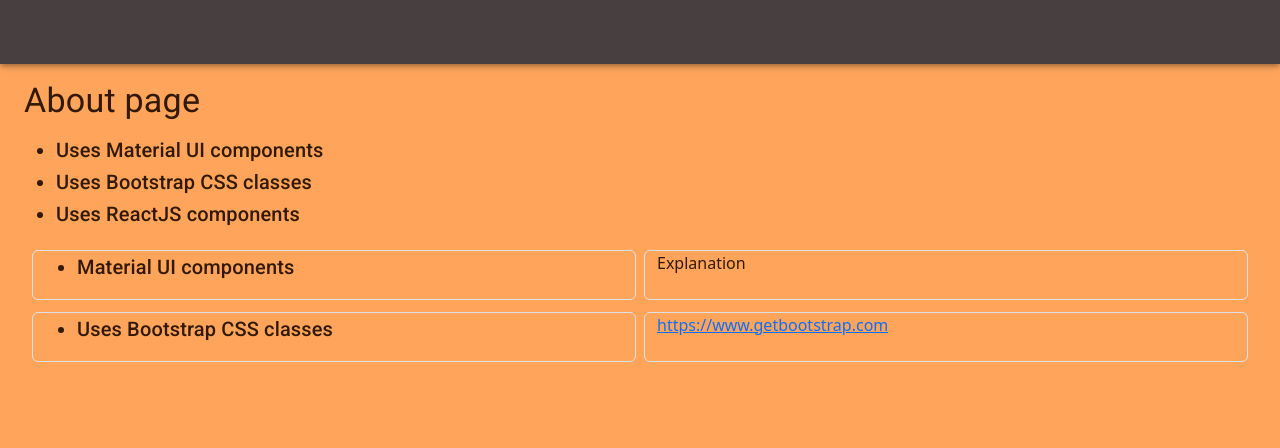
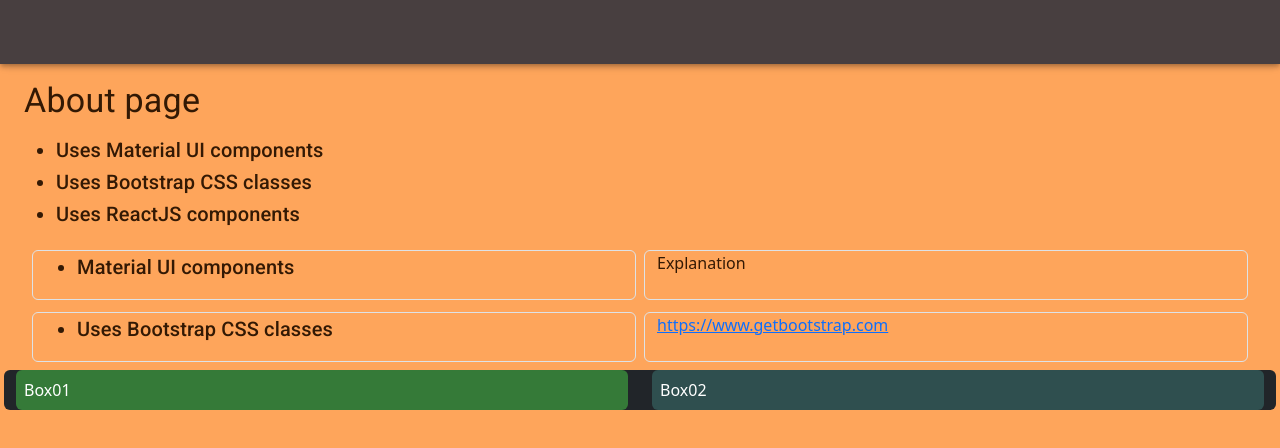
Before and after one commit to arother65/material-tut, a React (Create React App) app: page /about in a window 1280 px wide. Shown: the top 448 px of the page. Built offline with nearby package versions, Linux system fonts and the light colour scheme; some icons are missing.

Commit message:
...more work on the footer component.

```diff
--- a/src/App.jsx
+++ b/src/App.jsx
@@ -47,6 +47,8 @@ export default function AppRouter(props) {
       },
       success: {
         main: '#0ea30eff',
+        light: '#6fbf73',
+        dark: '#357a38',
       },
       warning: {
         main: '#ff9900',
@@ -56,6 +58,7 @@ export default function AppRouter(props) {
       },
       background: {
         main: '#88090982',
+        light: ''
       },
       contrastThreshold: 3,
       tonalOffset: 0.5,
@@ -72,7 +75,7 @@ export default function AppRouter(props) {
 
   //
   /*   useEffect(() => {
-      // get the actual them from INDEX.HTML
+      // get the actual theme from INDEX.HTML
       // const actTheme = getActTheme()
       setActTheme(theme)
     }, [theme])  // useEffect() */
--- a/src/components/AppBarTop.jsx
+++ b/src/components/AppBarTop.jsx
@@ -117,7 +117,6 @@ export default function AppBarTop(theme) {
                </Backdrop>
             </Menu>
 
-
             {/* <AlertDialogSlide openState={openState} setopenState= {setopenState}/> */}
             <AlertDialogSlide theme={theme}
                openState={openState}
--- /dev/null
+++ b/src/components/Footer.jsx
@@ -0,0 +1,50 @@
+/**
+*   Stand: 08.01.2025
+*   Theming and colors: https://mui.com/material-ui/customization/default-theme/?expand-path=$.palette
+*/
+
+// import React, { useState, useEffect } from 'react'  // Standard use-hooks
+import { lighten, ThemeProvider } from '@mui/material/styles'
+import { Box } from "@mui/material"
+
+// Texts from /src/i18n
+// import deTexts from '../i18n/i18n-de.json'
+
+//
+export default function Footer({ props, theme }) {
+
+   // console.log( {...theme } ) // puts out the whole object
+   // get the current windows sizes:
+   // console.log('outerWidth:', window.outerWidth, 'outerHeight:', window.outerHeight)
+   // console.log('Theme: ', theme, 'Props: ', props)
+
+   //
+   return (
+      <ThemeProvider theme={theme}>
+         <main>
+            <div className='row m-1 bg-dark rounded'>
+               <div className='col'>
+                  <Box className='rounded'
+                     orientation='col'
+                     // sx={{ backgroundColor: theme.palette.primary.main, color: 'lightgrey', position: 'relative' }}>
+                     sx={{ p: 1,
+                        backgroundColor: theme.palette.success.dark,
+                        // color: theme.palette.success.light,
+                        color: 'white',
+                        position: 'relative'
+                        }}>
+                     Box01
+                  </Box>
+               </div>
+               <div className='col'>
+                  <Box className='rounded'
+                     orientation='col'
+                     sx={{ p: 1, backgroundColor: 'darkslategrey', color: 'white', position: 'relative' }}>
+                     Box02
+                  </Box>
+               </div>
+            </div>
+         </main>
+      </ThemeProvider >
+   )  // return()
+}  // Footer()
--- /dev/null
+++ b/src/i18n/i18n-de.json
@@ -0,0 +1,8 @@
+{
+    "title": "Titel",
+    "mainText": "Haupttext",
+    "footerText": "Fußzeile",
+
+    "idText": "Text in de-DE"
+
+}
--- a/src/pages/About.jsx
+++ b/src/pages/About.jsx
@@ -6,8 +6,7 @@
 // import React from 'react'  // useState etc.
 import { Container, Typography, TextField, RadioGroup, Radio } from '@mui/material'  //
 import AppBarStd from '../components/AppBarStd'
-import AlertDialogSlide from '../components/AlertDialogSlide'
-
+import Footer from '../components/Footer.jsx'
 
 //
 export default function About({ theme }) {
@@ -65,9 +64,7 @@ export default function About({ theme }) {
         </Container>
       </main>
 
-      <footer>
-
-      </footer>
+      <Footer theme={theme} />
     </>
   )
 }  // About()
--- a/src/pages/Create.jsx
+++ b/src/pages/Create.jsx
@@ -6,6 +6,10 @@
 // import React from 'react'  // useState etc.
 import { Container, Typography, TextField, RadioGroup, Radio } from '@mui/material'  //
 import AppBarStd from '../components/AppBarStd'
+import Footer from '../components/Footer.jsx'
+
+// Texts from /src/i18n
+// import deTexts from '../i18n/i18n-de.json'
 
 
 //
@@ -55,9 +59,7 @@ export default function Create({ theme }) {
         </Container>
       </main>
 
-      <footer>
-
-      </footer>
+      <Footer theme={theme} />
     </>
   )
 }
--- a/src/pages/Notes.jsx
+++ b/src/pages/Notes.jsx
@@ -7,16 +7,10 @@
 import React, { useState, useEffect } from 'react'  // Standard use-hooks
 import {
    Accordion, AccordionSummary, AccordionDetails, Alert, Avatar, Box, Button, Card,
-   Divider, Radio, RadioGroup, Typography, Tooltip,
-   Zoom
-   // Fade
+   Radio, RadioGroup, Typography, Tooltip
 } from '@mui/material'
 
 import { ThemeProvider } from '@mui/material/styles'
-import InputLabel from '@mui/material/InputLabel';
-import MenuItem from '@mui/material/MenuItem';
-import FormControl from '@mui/material/FormControl';
-import Select from '@mui/material/Select';
 import { makeStyles } from '@mui/styles'  // errs when taken from '@mui/material/styles'
 
 import ExpandMoreIcon from '@mui/icons-material/ExpandMore';
@@ -24,15 +18,21 @@ import ArrowBackIosNewOutlinedIcon from '@mui/icons-material/ArrowBackIosNewOutl
 import ArrowForwardIosOutlinedIcon from '@mui/icons-material/ArrowForwardIosOutlined';
 import ClickableWheel from '../components/Wheel.jsx'
 import AppBarTop from '../components/AppBarTop.jsx'
-
 import SvgTests from '../components/SvgTests.jsx'
-
+import Footer from '../components/Footer.jsx'
 
 // Import the functions you need from the SDKs you need
 import { initializeApp } from "firebase/app";
 
+// Texts from /src/i18n
+import deTexts from '../i18n/i18n-de.json'
+
+
 //
 export default function Notes({ props, theme }) {
+
+   // imported texts
+   console.log(deTexts)
 
    // connect to hosting site firebase
 
@@ -184,7 +184,7 @@ export default function Notes({ props, theme }) {
       <>
          <ThemeProvider theme={theme}>
             <header>
-               <AppBarTop theme={theme}/>
+               <AppBarTop theme={theme} />
             </header>
 
             <main>
@@ -304,7 +304,7 @@ export default function Notes({ props, theme }) {
                         </Box>
 
                         <Box sx={{ position: 'relative', mt: 1 }}>
-                           <Alert sx={{ mt: 1, ml: 1, mr: 1, backgroundColor: 'rgba(40, 45, 60, 0.1)',borderRadius: 2, boxShadow: 1 }}></Alert>
+                           <Alert sx={{ mt: 1, ml: 1, mr: 1, backgroundColor: 'rgba(40, 45, 60, 0.1)', borderRadius: 2, boxShadow: 1 }}></Alert>
                            <Alert severity="success"
                               variant="outlined"
                               sx={{ mt: 1, ml: 1, mr: 1, backgroundColor: 'rgba(40, 45, 60, 0.1)', borderRadius: 2, boxShadow: 1 }}>
@@ -382,9 +382,7 @@ export default function Notes({ props, theme }) {
                </div>
             </main>
 
-            <footer>
-
-            </footer>
+            <Footer theme={theme} />
          </ThemeProvider >
       </>
    )
```
Also changed, not shown: 1 other file (tests, documents, lock files or other folders).
